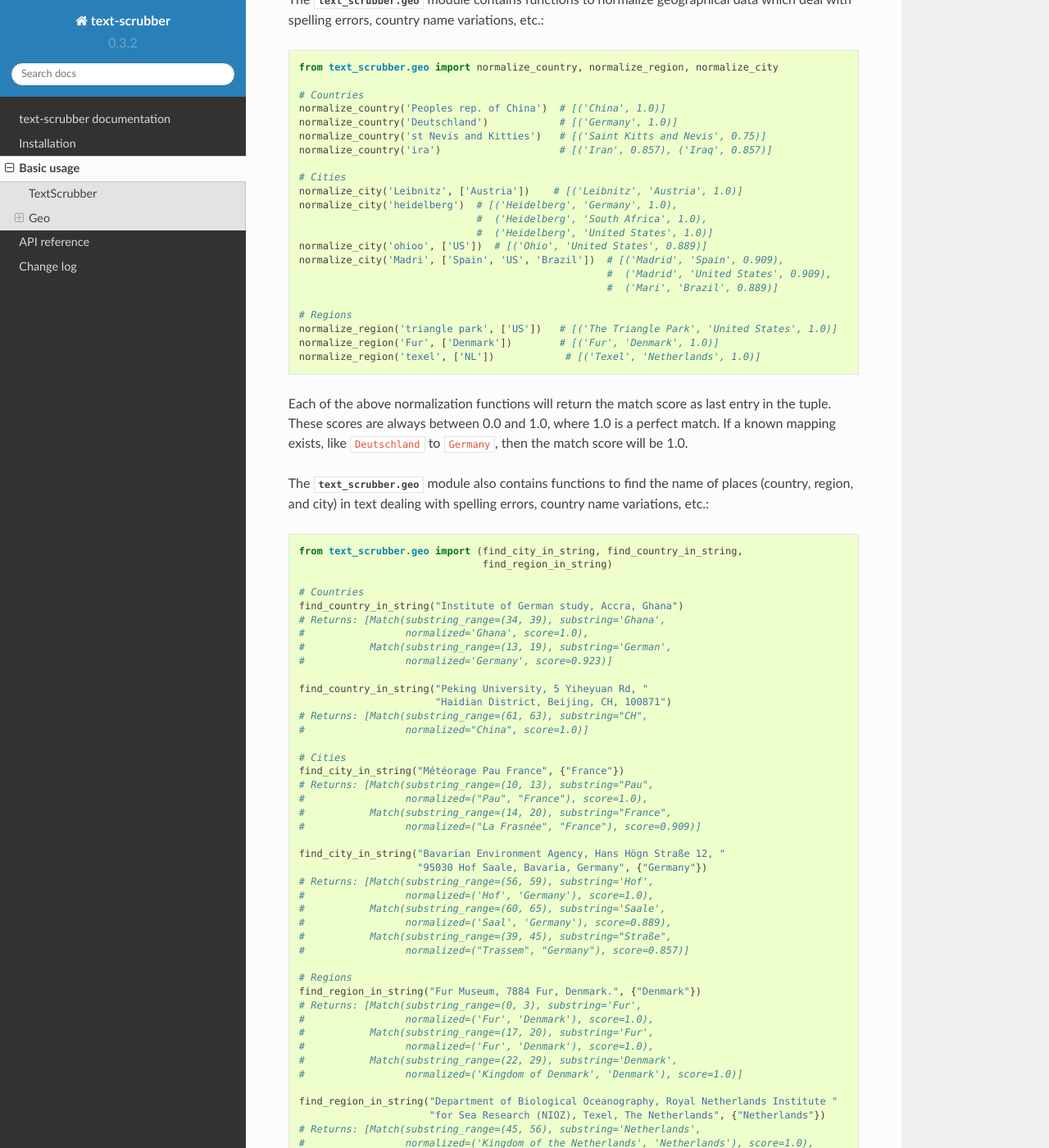
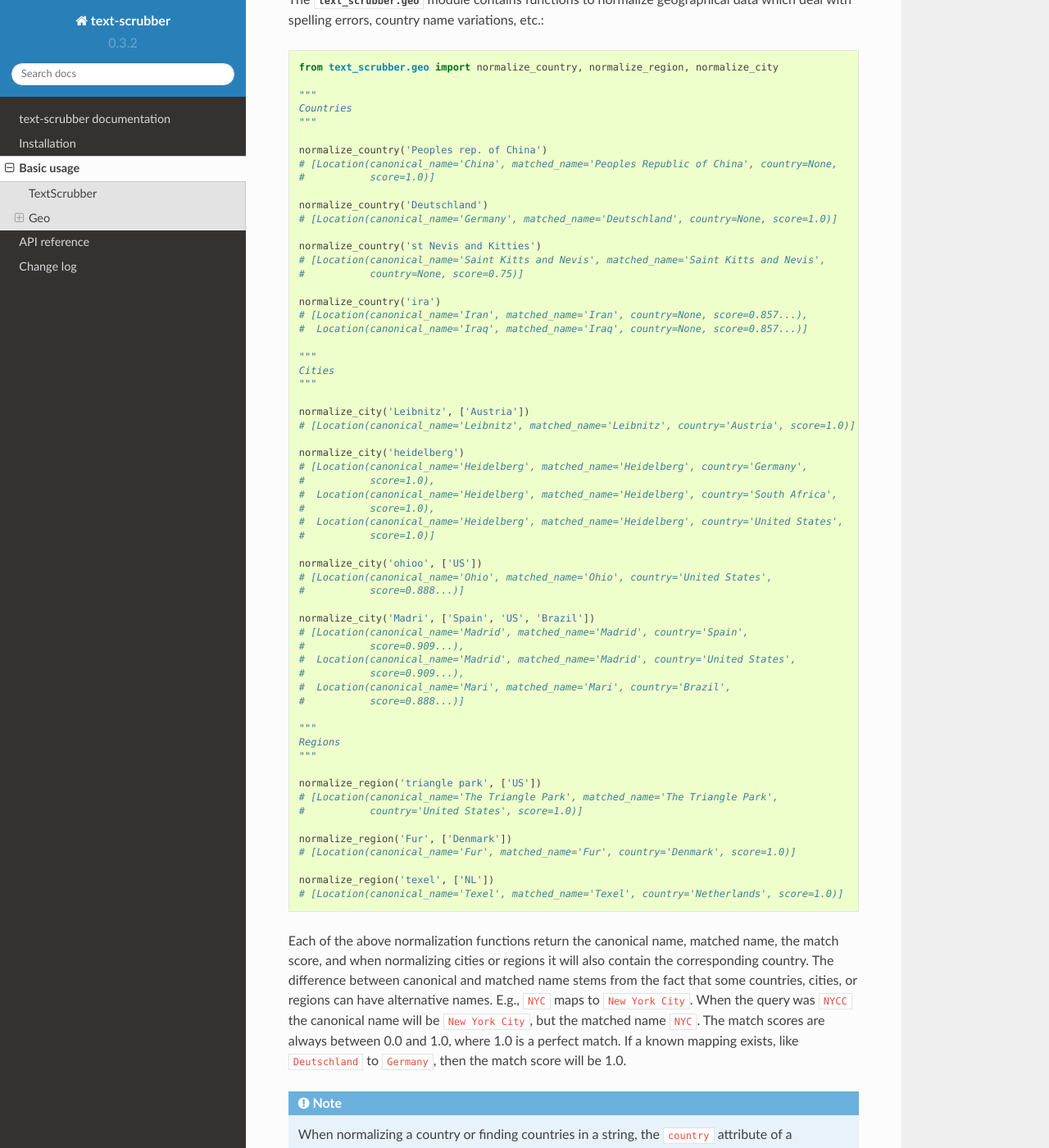
Before and after one commit to sybrenjansen/text-scrubber, a Sphinx documentation site: the page built from docs/usage.rst, in a window 1280 px wide and 1400 px high, scrolled down 983 px. Shown: the whole window at 82% size. Built offline with Sphinx 7.4.7 and the Read the Docs theme 2.0.0, drawn with Linux system fonts in a browser that asks for light colours; some of the changed text lies outside the part shown.

Commit message:
Return matched name (#4)
* Common country replacements have been updated to allow for fuzzy matching
* Country codes added such that they can be matched through text_scrubber.geo.normalize_country
* The geo normalize functions now return the canonical name together with the matched name
* The geo normalize functions now return a text_scrubber.geo.normalize.Location object
* The geo find in string functions now return a text_scrubber.geo.find_in_string.ExtractedLocation object

Co-authored-by: sybrenjansen <sybren.jansen@gmail.com>

```diff
--- a/docs/install.rst
+++ b/docs/install.rst
@@ -17,6 +17,7 @@ Python packages (installed automatically when installing ``text-scrubber``):
 
 - anyascii
 - cython
+- dataclasses (only for Python < 3.7)
 - num2words
 - numpy
 - python-Levenshtein
--- a/docs/reference.rst
+++ b/docs/reference.rst
@@ -28,6 +28,8 @@ Normalization
 
 .. autofunction:: text_scrubber.geo.normalize_country_to_country_codes
 
+.. autoclass:: text_scrubber.geo.normalize.Location
+
 Cleaning
 ~~~~~~~~
 
@@ -46,6 +48,8 @@ Finding locations within large strings
 
 .. autofunction:: text_scrubber.geo.find_city_in_string
 
+.. autoclass:: text_scrubber.geo.find_in_string.ExtractedLocation
+
 Resources
 ~~~~~~~~~
 
--- a/docs/usage.rst
+++ b/docs/usage.rst
@@ -47,30 +47,78 @@ country name variations, etc.:
 
     from text_scrubber.geo import normalize_country, normalize_region, normalize_city
 
-    # Countries
-    normalize_country('Peoples rep. of China')  # [('China', 1.0)]
-    normalize_country('Deutschland')            # [('Germany', 1.0)]
-    normalize_country('st Nevis and Kitties')   # [('Saint Kitts and Nevis', 0.75)]
-    normalize_country('ira')                    # [('Iran', 0.857), ('Iraq', 0.857)]
+    """
+    Countries
+    """
 
-    # Cities
-    normalize_city('Leibnitz', ['Austria'])    # [('Leibnitz', 'Austria', 1.0)]
-    normalize_city('heidelberg')  # [('Heidelberg', 'Germany', 1.0),
-                                  #  ('Heidelberg', 'South Africa', 1.0),
-                                  #  ('Heidelberg', 'United States', 1.0)]
-    normalize_city('ohioo', ['US'])  # [('Ohio', 'United States', 0.889)]
-    normalize_city('Madri', ['Spain', 'US', 'Brazil'])  # [('Madrid', 'Spain', 0.909),
-                                                        #  ('Madrid', 'United States', 0.909),
-                                                        #  ('Mari', 'Brazil', 0.889)]
+    normalize_country('Peoples rep. of China')
+    # [Location(canonical_name='China', matched_name='Peoples Republic of China', country=None,
+    #           score=1.0)]
 
-    # Regions
-    normalize_region('triangle park', ['US'])   # [('The Triangle Park', 'United States', 1.0)]
-    normalize_region('Fur', ['Denmark'])        # [('Fur', 'Denmark', 1.0)]
-    normalize_region('texel', ['NL'])            # [('Texel', 'Netherlands', 1.0)]
+    normalize_country('Deutschland')
+    # [Location(canonical_name='Germany', matched_name='Deutschland', country=None, score=1.0)]
 
-Each of the above normalization functions will return the match score as last entry in the tuple. These scores are
-always between 0.0 and 1.0, where 1.0 is a perfect match. If a known mapping exists, like ``Deutschland`` to
-``Germany``, then the match score will be 1.0.
+    normalize_country('st Nevis and Kitties')
+    # [Location(canonical_name='Saint Kitts and Nevis', matched_name='Saint Kitts and Nevis',
+    #           country=None, score=0.75)]
+
+    normalize_country('ira')
+    # [Location(canonical_name='Iran', matched_name='Iran', country=None, score=0.857...),
+    #  Location(canonical_name='Iraq', matched_name='Iraq', country=None, score=0.857...)]
+
+    """
+    Cities
+    """
+
+    normalize_city('Leibnitz', ['Austria'])
+    # [Location(canonical_name='Leibnitz', matched_name='Leibnitz', country='Austria', score=1.0)]
+
+    normalize_city('heidelberg')
+    # [Location(canonical_name='Heidelberg', matched_name='Heidelberg', country='Germany',
+    #           score=1.0),
+    #  Location(canonical_name='Heidelberg', matched_name='Heidelberg', country='South Africa',
+    #           score=1.0),
+    #  Location(canonical_name='Heidelberg', matched_name='Heidelberg', country='United States',
+    #           score=1.0)]
+
+    normalize_city('ohioo', ['US'])
+    # [Location(canonical_name='Ohio', matched_name='Ohio', country='United States',
+    #           score=0.888...)]
+
+    normalize_city('Madri', ['Spain', 'US', 'Brazil'])
+    # [Location(canonical_name='Madrid', matched_name='Madrid', country='Spain',
+    #           score=0.909...),
+    #  Location(canonical_name='Madrid', matched_name='Madrid', country='United States',
+    #           score=0.909...),
+    #  Location(canonical_name='Mari', matched_name='Mari', country='Brazil',
+    #           score=0.888...)]
+
+    """
+    Regions
+    """
+
+    normalize_region('triangle park', ['US'])
+    # [Location(canonical_name='The Triangle Park', matched_name='The Triangle Park',
+    #           country='United States', score=1.0)]
+
+    normalize_region('Fur', ['Denmark'])
+    # [Location(canonical_name='Fur', matched_name='Fur', country='Denmark', score=1.0)]
+
+    normalize_region('texel', ['NL'])
+    # [Location(canonical_name='Texel', matched_name='Texel', country='Netherlands', score=1.0)]
+
+
+Each of the above normalization functions return the canonical name, matched name, the match score, and when normalizing
+cities or regions it will also contain the corresponding country. The difference between canonical and matched name
+stems from the fact that some countries, cities, or regions can have alternative names. E.g., ``NYC`` maps to
+``New York City``. When the query was ``NYCC`` the canonical name will be ``New York City``, but the matched name
+``NYC``. The match scores are always between 0.0 and 1.0, where 1.0 is a perfect match. If a known mapping exists, like
+``Deutschland`` to ``Germany``, then the match score will be 1.0.
+
+.. note::
+
+    When normalizing a country or finding countries in a string, the ``country`` attribute of a ``LocationMatch`` object
+    is always ``None``. The normalized name can be found using the ``canonical_name`` attribute.
 
 The :obj:`text_scrubber.geo` module also contains functions to find the name of places (country, region, and city) in
 text dealing with spelling errors, country name variations, etc.:
@@ -80,51 +128,77 @@ text dealing with spelling errors, country name variations, etc.:
     from text_scrubber.geo import (find_city_in_string, find_country_in_string,
                                    find_region_in_string)
 
-    # Countries
+    """
+    Countries
+    """
+
     find_country_in_string("Institute of German study, Accra, Ghana")
-    # Returns: [Match(substring_range=(34, 39), substring='Ghana',
-    #                 normalized='Ghana', score=1.0),
-    #           Match(substring_range=(13, 19), substring='German',
-    #                 normalized='Germany', score=0.923)]
+    # [ExtractedLocation(location=Location(canonical_name='Ghana', matched_name='Ghana',
+    #                                      country=None, score=1.0),
+    #                    substring='Ghana', substring_range=Range(start=34, end=39)),
+    #  ExtractedLocation(location=Location(canonical_name='Germany', matched_name='Germany',
+    #                                      country=None, score=0.923...),
+    #                    substring='German', substring_range=Range(start=13, end=19))]
 
     find_country_in_string("Peking University, 5 Yiheyuan Rd, "
                            "Haidian District, Beijing, CH, 100871")
-    # Returns: [Match(substring_range=(61, 63), substring="CH",
-    #                 normalized="China", score=1.0)]
+    # This was a trick question though, as CH=Switzerland. China is CN
+    # [ExtractedLocation(location=Location(canonical_name='Switzerland', matched_name='CH',
+    #                                      country=None, score=1.0),
+    #                    substring='CH', substring_range=Range(start=61, end=63))]
 
-    # Cities
+    """
+    Cities
+    """
+
     find_city_in_string("Météorage Pau France", {"France"})
-    # Returns: [Match(substring_range=(10, 13), substring="Pau",
-    #                 normalized=("Pau", "France"), score=1.0),
-    #           Match(substring_range=(14, 20), substring="France",
-    #                 normalized=("La Frasnée", "France"), score=0.909)]
+    # [ExtractedLocation(location=Location(canonical_name='Pau', matched_name='Pau',
+    #                                      country='France', score=1.0),
+    #                    substring='Pau', substring_range=Range(start=10, end=13)),
+    #  ExtractedLocation(location=Location(canonical_name='La Frasnée', matched_name='Фране',
+    #                                      country='France', score=0.909...),
+    #                    substring='France', substring_range=Range(start=14, end=20))]
 
     find_city_in_string("Bavarian Environment Agency, Hans Högn Straße 12, "
                         "95030 Hof Saale, Bavaria, Germany", {"Germany"})
-    # Returns: [Match(substring_range=(56, 59), substring='Hof',
-    #                 normalized=('Hof', 'Germany'), score=1.0),
-    #           Match(substring_range=(60, 65), substring='Saale',
-    #                 normalized=('Saal', 'Germany'), score=0.889),
-    #           Match(substring_range=(39, 45), substring="Straße",
-    #                 normalized=("Trassem", "Germany"), score=0.857)]
+    # [ExtractedLocation(location=Location(canonical_name='Hof', matched_name='Hof',
+    #                                      country='Germany', score=1.0),
+    #                    substring='Hof', substring_range=Range(start=56, end=59)),
+    #  ExtractedLocation(location=Location(canonical_name='Saal', matched_name='Saal',
+    #                                      country='Germany', score=0.888...),
+    #                    substring='Saale', substring_range=Range(start=60, end=65)),
+    #  ExtractedLocation(location=Location(canonical_name='Trassem', matched_name='Trassem',
+    #                                      country='Germany', score=0.857...),
+    #                    substring='Straße', substring_range=Range(start=39, end=45))]
 
-    # Regions
+    """
+    Regions
+    """
+
     find_region_in_string("Fur Museum, 7884 Fur, Denmark.", {"Denmark"})
-    # Returns: [Match(substring_range=(0, 3), substring='Fur',
-    #                 normalized=('Fur', 'Denmark'), score=1.0),
-    #           Match(substring_range=(17, 20), substring='Fur',
-    #                 normalized=('Fur', 'Denmark'), score=1.0),
-    #           Match(substring_range=(22, 29), substring='Denmark',
-    #                 normalized=('Kingdom of Denmark', 'Denmark'), score=1.0)]
+    # [ExtractedLocation(location=Location(canonical_name='Fur', matched_name='Fur',
+    #                                      country='Denmark', score=1.0),
+    #                    substring='Fur', substring_range=Range(start=0, end=3)),
+    #  ExtractedLocation(location=Location(canonical_name='Fur', matched_name='Fur',
+    #                                      country='Denmark', score=1.0),
+    #                    substring='Fur', substring_range=Range(start=17, end=20)),
+    #  ExtractedLocation(location=Location(canonical_name='Kingdom of Denmark',
+    #                                      matched_name='Denmark', country='Denmark', score=1.0),
+    #                    substring='Denmark', substring_range=Range(start=22, end=29))]
 
     find_region_in_string("Department of Biological Oceanography, Royal Netherlands Institute "
                           "for Sea Research (NIOZ), Texel, The Netherlands", {"Netherlands"})
-    # Returns: [Match(substring_range=(45, 56), substring='Netherlands',
-    #                 normalized=('Kingdom of the Netherlands', 'Netherlands'), score=1.0),
-    #           Match(substring_range=(92, 97), substring='Texel',
-    #                 normalized=('Texel', 'Netherlands'), score=1.0),
-    #           Match(substring_range=(103, 114), substring='Netherlands',
-    #                 normalized=('Kingdom of the Netherlands', 'Netherlands'), score=1.0)]
+    # [ExtractedLocation(location=Location(canonical_name='Kingdom of the Netherlands',
+    #                                      matched_name='Netherlands', country='Netherlands',
+    #                                      score=1.0),
+    #                    substring='Netherlands', substring_range=Range(start=45, end=56)),
+    #  ExtractedLocation(location=Location(canonical_name='Texel', matched_name='Texel',
+    #                                      country='Netherlands', score=1.0),
+    #                    substring='Texel', substring_range=Range(start=92, end=97)),
+    #  ExtractedLocation(location=Location(canonical_name='Kingdom of the Netherlands',
+    #                                      matched_name='Netherlands', country='Netherlands',
+    #                                      score=1.0),
+    #                    substring='Netherlands', substring_range=Range(start=103, end=114))]
 
 .. note::
 
```
Also changed, not shown: README.rst (+128 -54 lines), docs/changelog.rst (+9 -0 lines), setup.py (+8 -1 lines), 10 other files.
